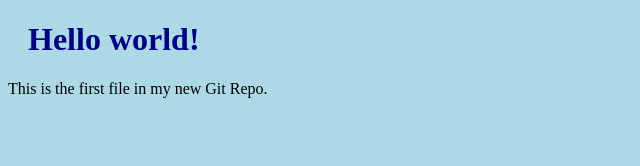
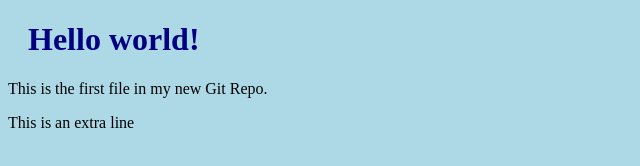
Before and after one commit to kiranpadharthi/my_first_repo, a plain HTML site: page index.html in a window 1280 px wide. Shown: the whole page, without its empty margins (0-640 px from the left). Drawn offline with Linux system fonts and the light colour scheme.

Commit message:
This commit to testing branch

```diff
--- a/index.html
+++ b/index.html
@@ -9,5 +9,7 @@
 <h1>Hello world!</h1>
 <p>This is the first file in my new Git Repo.</p>
 
+<p>This is an extra line<p>
+
 </body>
 </html>
```
Also changed, not shown: download.jpg (added).
